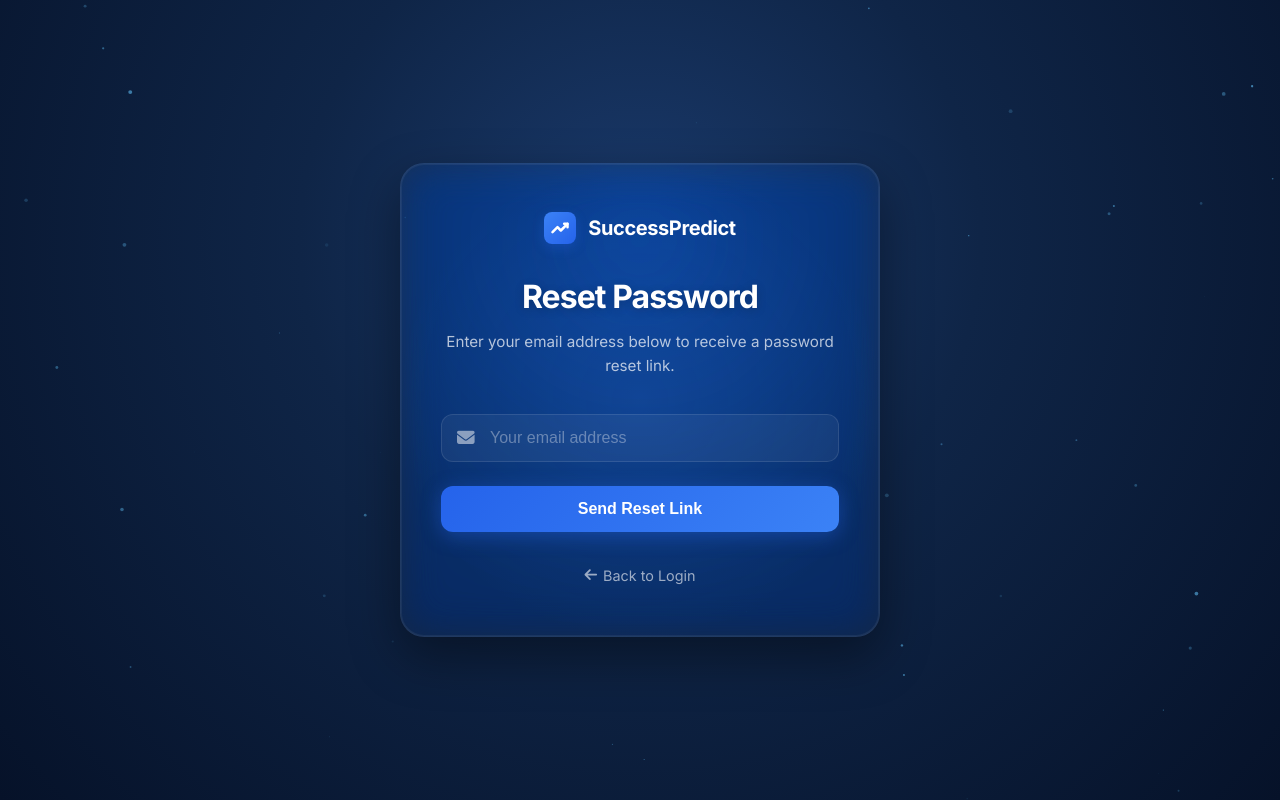
After one commit to shivamojha-coder/student_performance_prediction, a Flask app: page /forgot-password in a window 1280 px wide. The commit adds this page. Run offline with Flask 3, Linux system fonts and the light colour scheme.

Commit message:
added and saved

```diff
--- a/app.py
+++ b/app.py
@@ -164,6 +164,36 @@ def send_otp_email(recipient_email, otp_code):
     msg['From'] = config.SMTP_EMAIL
     msg['To'] = recipient_email
     msg.attach(MIMEText(f'Your SuccessPredict verification code is: {otp_code}', 'plain'))
+    msg.attach(MIMEText(html_body, 'html'))
+
+    with smtplib.SMTP(config.SMTP_SERVER, config.SMTP_PORT) as server:
+        server.ehlo()
+        server.starttls()
+        server.login(config.SMTP_EMAIL, config.SMTP_PASSWORD)
+        server.sendmail(config.SMTP_EMAIL, recipient_email, msg.as_string())
+
+def send_reset_email(recipient_email, token):
+    """Send a password reset link via Gmail SMTP."""
+    reset_link = url_for('reset_password', token=token, _external=True)
+    subject = 'SuccessPredict — Password Reset Request'
+    html_body = f"""
+    <div style="font-family:'Inter',Arial,sans-serif;max-width:480px;margin:auto;
+                padding:32px;background:#f8fafc;border-radius:12px;">
+        <h2 style="color:#1a365d;margin:0 0 8px;">SuccessPredict</h2>
+        <p style="color:#4a5568;font-size:14px;">You requested a password reset. Click the button below to set a new password.</p>
+        <div style="text-align:center;margin:24px 0;">
+            <a href="{reset_link}" style="display:inline-block;font-size:16px;font-weight:600;
+                                          color:#ffffff;background:#2563eb;text-decoration:none;
+                                          padding:12px 28px;border-radius:8px;">Reset Password</a>
+        </div>
+        <p style="color:#718096;font-size:13px;">If you didn't request this, please ignore this email. The link expires in 15 minutes.</p>
+    </div>
+    """
+    msg = MIMEMultipart('alternative')
+    msg['Subject'] = subject
+    msg['From'] = config.SMTP_EMAIL
+    msg['To'] = recipient_email
+    msg.attach(MIMEText(f'Reset your password here: {reset_link}', 'plain'))
     msg.attach(MIMEText(html_body, 'html'))
 
     with smtplib.SMTP(config.SMTP_SERVER, config.SMTP_PORT) as server:
@@ -403,6 +433,74 @@ def resend_otp():
         flash('Failed to resend code. Please try again.', 'danger')
 
     return redirect(url_for('verify_otp_page'))
+
+# ── Forgot Password Routes ──
+
+@app.route('/forgot-password', methods=['GET', 'POST'])
+def forgot_password():
+    if request.method == 'POST':
+        email = request.form.get('email',('').strip())
+        db = get_db()
+        user = db.execute('SELECT * FROM users WHERE email = ?', (email,)).fetchone()
+
+        if user:
+            # Generate secure token
+            token = ''.join(random.choices(string.ascii_letters + string.digits, k=32))
+            expiry = time.time() + 900  # 15 minutes
+
+            db.execute('UPDATE users SET reset_token = ?, reset_token_expiry = ? WHERE id = ?',
+                       (token, expiry, user['id']))
+            db.commit()
+
+            try:
+                send_reset_email(email, token)
+                flash('Password reset link sent to your email.', 'info')
+            except Exception as e:
+                print(f"Error sending email: {e}")
+                flash('Error sending email. Please try again later.', 'danger')
+        else:
+            # Security: Don't reveal if email exists, but user asked for "If email does not exist, show error"
+            # So I will follow the user requirement explicitly.
+            flash('Email address not found.', 'danger')
+
+        return redirect(url_for('login'))
+
+    return render_template('forgot_password.html')
+
+@app.route('/reset-password/<token>', methods=['GET', 'POST'])
+def reset_password(token):
+    db = get_db()
+    user = db.execute('SELECT * FROM users WHERE reset_token = ?', (token,)).fetchone()
+
+    if not user:
+        flash('Invalid or expired reset link.', 'danger')
+        return redirect(url_for('login'))
+
+    if user['reset_token_expiry'] < time.time():
+        flash('Reset link has expired. Please request a new one.', 'warning')
+        return redirect(url_for('forgot_password'))
+
+    if request.method == 'POST':
+        password = request.form.get('password')
+        confirm_password = request.form.get('confirm_password')
+
+        if not password or len(password) < 6:
+            flash('Password must be at least 6 characters.', 'danger')
+            return redirect(url_for('reset_password', token=token))
+
+        if password != confirm_password:
+            flash('Passwords do not match.', 'danger')
+            return redirect(url_for('reset_password', token=token))
+
+        password_hash = generate_password_hash(password)
+        db.execute('UPDATE users SET password_hash = ?, reset_token = NULL, reset_token_expiry = NULL WHERE id = ?',
+                   (password_hash, user['id']))
+        db.commit()
+
+        flash('Your password has been updated. Please log in.', 'success')
+        return redirect(url_for('login'))
+
+    return render_template('reset_password.html', token=token)
 
 # ── Google OAuth Routes ──
 
--- a/static/css/style.css
+++ b/static/css/style.css
@@ -1272,7 +1272,7 @@ h1, h2, h3, h4, h5, h6 {
 .auth-hero-content {
     position: relative;
     z-index: 2;
-    max-width: 720px;
+    max-width: 960px;
     width: 100%;
 }
 
@@ -1326,13 +1326,13 @@ h1, h2, h3, h4, h5, h6 {
 .scene-3d {
     position: relative;
     width: 100%;
-    max-width: 780px;
+    max-width: 960px;
     margin: 0 auto;
     perspective: 1000px;
     padding-bottom: 30px;
     display: flex;
     align-items: flex-start;
-    gap: 80px;
+    gap: 120px;
 }
 
 /* Hide old figure elements */
--- /dev/null
+++ b/templates/forgot_password.html
@@ -0,0 +1,302 @@
+{% extends "base.html" %}
+{% block title %}Reset Password — SuccessPredict{% endblock %}
+
+{% block content %}
+<style>
+    /* ─── Premium Forgot Password Page Styles ─── */
+    .fp-wrapper {
+        position: relative;
+        min-height: 100vh;
+        width: 100%;
+        background: radial-gradient(circle at 50% 30%, #1a3a6c 0%, #0f2547 40%, #061229 100%);
+        display: flex;
+        align-items: center;
+        justify-content: center;
+        padding: 20px;
+        overflow: hidden;
+        font-family: 'Inter', sans-serif;
+    }
+
+    /* Particles Canvas */
+    #fpParticles {
+        position: absolute;
+        inset: 0;
+        pointer-events: none;
+        z-index: 0;
+    }
+
+    /* Glassmorphism Card */
+    .fp-card {
+        position: relative;
+        z-index: 10;
+        width: 100%;
+        max-width: 480px;
+        padding: 48px 40px;
+        border-radius: 24px;
+        background: rgba(255, 255, 255, 0.03);
+        backdrop-filter: blur(20px) saturate(1.8);
+        -webkit-backdrop-filter: blur(20px) saturate(1.8);
+        border: 1px solid rgba(255, 255, 255, 0.08);
+        box-shadow:
+            0 20px 50px rgba(0, 0, 0, 0.4),
+            0 0 0 1px rgba(255, 255, 255, 0.05) inset;
+        text-align: center;
+        animation: cardFloat 1s ease-out;
+    }
+
+    @keyframes cardFloat {
+        from { opacity: 0; transform: translateY(20px); }
+        to { opacity: 1; transform: translateY(0); }
+    }
+
+    /* Glow behind card */
+    .card-glow {
+        position: absolute;
+        top: 50%;
+        left: 50%;
+        transform: translate(-50%, -50%);
+        width: 120%;
+        height: 120%;
+        background: radial-gradient(circle, rgba(60, 140, 255, 0.15) 0%, transparent 60%);
+        z-index: -1;
+        pointer-events: none;
+    }
+
+    /* Brand */
+    .fp-brand {
+        display: inline-flex;
+        align-items: center;
+        gap: 12px;
+        margin-bottom: 32px;
+    }
+    .fp-brand-icon {
+        width: 32px; height: 32px;
+        background: linear-gradient(135deg, #3b82f6, #2563eb);
+        border-radius: 8px;
+        display: flex; align-items: center; justify-content: center;
+        box-shadow: 0 4px 12px rgba(37, 99, 235, 0.3);
+    }
+    .fp-brand-text {
+        color: #fff;
+        font-size: 1.25rem;
+        font-weight: 700;
+        letter-spacing: -0.02em;
+    }
+
+    /* Typography */
+    .fp-title {
+        color: #fff;
+        font-size: 2rem;
+        font-weight: 700;
+        margin-bottom: 12px;
+        letter-spacing: -0.03em;
+        text-shadow: 0 2px 10px rgba(0,0,0,0.2);
+    }
+    .fp-subtitle {
+        color: rgba(255, 255, 255, 0.7);
+        font-size: 0.95rem;
+        line-height: 1.6;
+        margin-bottom: 36px;
+    }
+
+    /* Form Elements */
+    .fp-form {
+        display: flex;
+        flex-direction: column;
+        gap: 24px;
+        margin-bottom: 30px;
+    }
+
+    .input-group {
+        position: relative;
+    }
+
+    .input-icon {
+        position: absolute;
+        left: 16px;
+        top: 50%;
+        transform: translateY(-50%);
+        color: rgba(255, 255, 255, 0.5);
+        font-size: 1.1rem;
+        transition: color 0.3s;
+    }
+
+    .fp-input {
+        width: 100%;
+        padding: 14px 16px 14px 48px;
+        background: rgba(255, 255, 255, 0.05);
+        border: 1px solid rgba(255, 255, 255, 0.1);
+        border-radius: 12px;
+        color: #fff;
+        font-size: 1rem;
+        transition: all 0.3s ease;
+    }
+
+    .fp-input:focus {
+        outline: none;
+        background: rgba(255, 255, 255, 0.08);
+        border-color: rgba(60, 140, 255, 0.5);
+        box-shadow: 0 0 0 4px rgba(60, 140, 255, 0.15);
+    }
+
+    .fp-input:focus + .input-icon {
+        color: #60a5fa;
+    }
+
+    .fp-input::placeholder {
+        color: rgba(255, 255, 255, 0.35);
+    }
+
+    .fp-btn {
+        width: 100%;
+        padding: 14px;
+        background: linear-gradient(135deg, #2563eb, #3b82f6);
+        border: none;
+        border-radius: 12px;
+        color: #fff;
+        font-size: 1rem;
+        font-weight: 600;
+        cursor: pointer;
+        transition: all 0.3s ease;
+        box-shadow: 0 4px 20px rgba(37, 99, 235, 0.4);
+        position: relative;
+        overflow: hidden;
+    }
+
+    .fp-btn::before {
+        content: '';
+        position: absolute;
+        top: 0; left: 0; width: 100%; height: 100%;
+        background: linear-gradient(to bottom, rgba(255,255,255,0.15), transparent);
+        opacity: 0;
+        transition: opacity 0.3s;
+    }
+
+    .fp-btn:hover {
+        transform: translateY(-2px);
+        box-shadow: 0 6px 25px rgba(37, 99, 235, 0.5);
+    }
+
+    .fp-btn:hover::before {
+        opacity: 1;
+    }
+
+    .fp-back-link {
+        color: rgba(255, 255, 255, 0.6);
+        text-decoration: none;
+        font-size: 0.9rem;
+        transition: color 0.3s;
+        display: inline-flex;
+        align-items: center;
+        gap: 6px;
+    }
+
+    .fp-back-link:hover {
+        color: #fff;
+    }
+</style>
+
+<div class="fp-wrapper">
+    <!-- Particles -->
+    <canvas id="fpParticles"></canvas>
+
+    <!-- Card -->
+    <div class="fp-card">
+        <div class="card-glow"></div>
+
+        <!-- Brand -->
+        <div class="fp-brand">
+            <div class="fp-brand-icon">
+                <svg width="20" height="20" viewBox="0 0 24 24" fill="none" stroke="#fff" stroke-width="3" stroke-linecap="round" stroke-linejoin="round">
+                    <path d="M3 17l6-6 4 4 8-8"></path>
+                    <path d="M17 7h4v4"></path>
+                </svg>
+            </div>
+            <span class="fp-brand-text">SuccessPredict</span>
+        </div>
+
+        <h1 class="fp-title">Reset Password</h1>
+        <p class="fp-subtitle">
+            Enter your email address below to receive a password reset link.
+        </p>
+
+        <!-- Flash Messages -->
+        {% with messages = get_flashed_messages(with_categories=true) %}
+          {% if messages %}
+            {% for category, message in messages %}
+              <div style="background: rgba(255,255,255,0.1); border-left: 3px solid {% if category=='danger' %}#ef4444{% else %}#22c55e{% endif %}; color: #fff; padding: 12px; border-radius: 8px; margin-bottom: 24px; text-align: left; font-size: 0.9rem;">
+                {{ message }}
+              </div>
+            {% endfor %}
+          {% endif %}
+        {% endwith %}
+
+        <form method="POST" action="{{ url_for('forgot_password') }}" class="fp-form">
+            <div class="input-group">
+                <input type="email" name="email" class="fp-input" placeholder="Your email address" required>
+                <i class="fas fa-envelope input-icon"></i>
+            </div>
+
+            <button type="submit" class="fp-btn">
+                Send Reset Link
+            </button>
+        </form>
+
+        <a href="{{ url_for('login') }}" class="fp-back-link">
+            <i class="fas fa-arrow-left"></i> Back to Login
+        </a>
+    </div>
+</div>
+
+<script>
+/* ── Particle Animation ── */
+(function() {
+    const canvas = document.getElementById('fpParticles');
+    const ctx = canvas.getContext('2d');
+    let width, height;
+    const particles = [];
+
+    function resize() {
+        width = canvas.width = window.innerWidth;
+        height = canvas.height = window.innerHeight;
+    }
+    window.addEventListener('resize', resize);
+    resize();
+
+    // Init particles
+    for (let i = 0; i < 60; i++) {
+        particles.push({
+            x: Math.random() * width,
+            y: Math.random() * height,
+            r: Math.random() * 2,
+            dx: (Math.random() - 0.5) * 0.4,
+            dy: (Math.random() - 0.5) * 0.4,
+            alpha: Math.random() * 0.5 + 0.1
+        });
+    }
+
+    function animate() {
+        ctx.clearRect(0, 0, width, height);
+
+        particles.forEach(p => {
+            p.x += p.dx;
+            p.y += p.dy;
+
+            // Wrap around
+            if (p.x < 0) p.x = width;
+            if (p.x > width) p.x = 0;
+            if (p.y < 0) p.y = height;
+            if (p.y > height) p.y = 0;
+
+            ctx.beginPath();
+            ctx.arc(p.x, p.y, p.r, 0, Math.PI * 2);
+            ctx.fillStyle = `rgba(100, 200, 255, ${p.alpha})`;
+            ctx.fill();
+        });
+
+        requestAnimationFrame(animate);
+    }
+    animate();
+})();
+</script>
+{% endblock %}
--- a/templates/login.html
+++ b/templates/login.html
@@ -308,7 +308,7 @@
                                 <div class="field-group">
                                     <label class="field-label">
                                         Password
-                                        <a href="#" class="field-link">Forgot password?</a>
+                                        <a href="{{ url_for('forgot_password') }}" class="field-link">Forgot password?</a>
                                     </label>
                                     <div class="field-input">
                                         <i class="fas fa-lock"></i>
```
Also changed, not shown: db_migration.py (added, +26 -0 lines), templates/reset_password.html (added, +104 -0 lines), student_perf.db.
